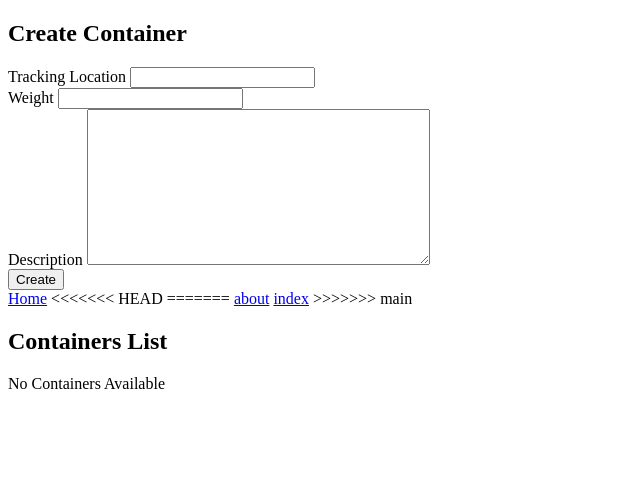
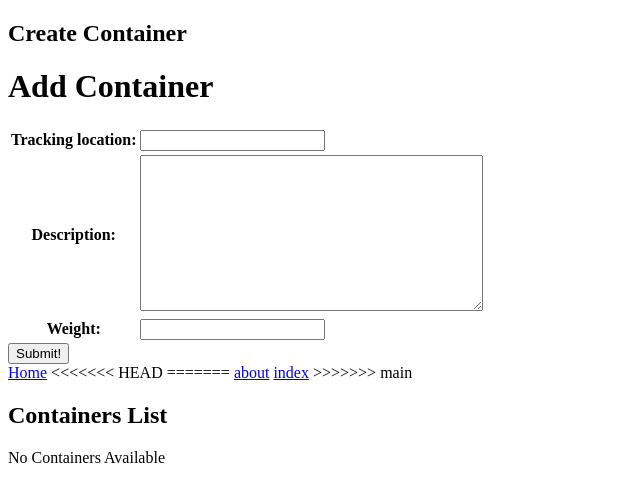
Before and after one commit to FerasAlbuflasa01/LogiSync, a Django app: page /containers/create/ in a window 1280 px wide. Shown: the part 26-528 px from the top of the page, without its empty margins (0-640 px from the left). Run offline with Django 5.2, Linux system fonts and the light colour scheme; the visitor is signed in with stand-in values (Sample User, id 1).

Commit message:
fixed create contianer

```diff
--- a/LogiSync/main_app/models.py
+++ b/LogiSync/main_app/models.py
@@ -6,7 +6,6 @@ from django.contrib.auth.models import User
 
 # Create your models here.
 class Container(models.Model):
-    container_id = models.CharField(max_length=50, primary_key=True)
     tracking_location = models.CharField(max_length=255)
     description = models.TextField(max_length=255)
     weight = models.CharField(max_length=10)
@@ -14,7 +13,7 @@ class Container(models.Model):
     user = models.ForeignKey(User, on_delete=models.CASCADE)
 
     def get_absolute_url(self):
-        return reverse('container_detail', kwargs={'pk': self.pk})
+        return reverse('container_detail', kwargs={'pk': self.id})
 
     def __str__(self):
         return f"Container {self.container_id} - {self.tracking_location}"
--- a/LogiSync/main_app/templates/main_app/container_form.html
+++ b/LogiSync/main_app/templates/main_app/container_form.html
@@ -5,29 +5,22 @@
 
   <form method="POST">
     {% csrf_token %}
-    <div class="form-grid">
-      <div class="form-field">
-        <div class="field">
-          <label for="id_tracking_location">Tracking Location</label>
-          {{ form.tracking_location}}
-        </div>
-        <div class="field">
-          <label for="id_weight">Weight</label>
-          {{ form.weight}}
-        </div>
-        <div class="field">
-          <label for="id_description">Description</label>
-          {{ form.description}}
-        </div>
-      </div>
+      {% if object %}
+    <h1>Edit <span class="teal-text">{{object.name}}</span></h1>
+  {% else %}
+    <h1>Add Container</h1>
+  {% endif %}
+  <form action="{% url 'container_create' %}" method="post">
+    {% csrf_token %}
+    <table>
+      {{ form.as_table }}
+    </table>
+    <input type="submit" value="Submit!" class="btn">
 
-      <div class="form-action">
-        <button type="submit" class="btn">Create</button>
-      </div>
 
-      <div class="container-list">{% include 'main_app/container_list.html' %}</div>
+  </form>
+        <div class="container-list">{% include 'main_app/container_list.html' %}</div>
     </div>
-  </form>
 </div>
 
 {% endblock %}
--- a/LogiSync/main_app/urls.py
+++ b/LogiSync/main_app/urls.py
@@ -12,9 +12,10 @@ urlpatterns = [
     #Containers
     path('containers/', views.ContainerList.as_view(), name='container_list'),
     path('containers/create/', views.ContainerCreate.as_view(), name='container_create' ),
-    path('containers/<str:pk>/', views.ContainerDetail.as_view(), name='container_detail' ),
-    path('containers/<str:pk>/update/', views.ContainerUpdate.as_view(), name='container_update' ),
-    path('containers/<str:pk>/delete/', views.ContainerDelete.as_view(), name='container_delete' ),
+    path('containers/<int:pk>/', views.ContainerDetail.as_view(), name='container_detail' ),
+
+    path('containers/<int:pk>/update/', views.ContainerUpdate.as_view(), name='container_update' ),
+    path('containers/<int:pk>/delete/', views.ContainerDelete.as_view(), name='container_delete' ),
 
 
     # transport
--- a/LogiSync/main_app/views.py
+++ b/LogiSync/main_app/views.py
@@ -65,7 +65,7 @@ def about(request):
 
 class ContainerCreate(LoginRequiredMixin, CreateView):
     model = Container
-    fields = ['container_id', 'tracking_location', 'description', 'weight' ]
+    fields = [ 'tracking_location', 'description', 'weight' ]
 
     def form_valid(self, form):
         form.instance.user = self.request.user
@@ -73,7 +73,7 @@ class ContainerCreate(LoginRequiredMixin, CreateView):
 
 class ContainerUpdate(LoginRequiredMixin, UpdateView):
     model = Container
-    fields = [ 'tracking_location', 'description', 'weight',]
+    fields = ['tracking_location', 'description', 'weight',]
 
 class ContainerDelete(LoginRequiredMixin, DeleteView):
     model = Container
```
Also changed, not shown: LogiSync/LogiSync/settings.py (+7 -5 lines), LogiSync/main_app/forms.py (added, +7 -0 lines), LogiSync/main_app/migrations/0001_initial.py, 1 other file.
